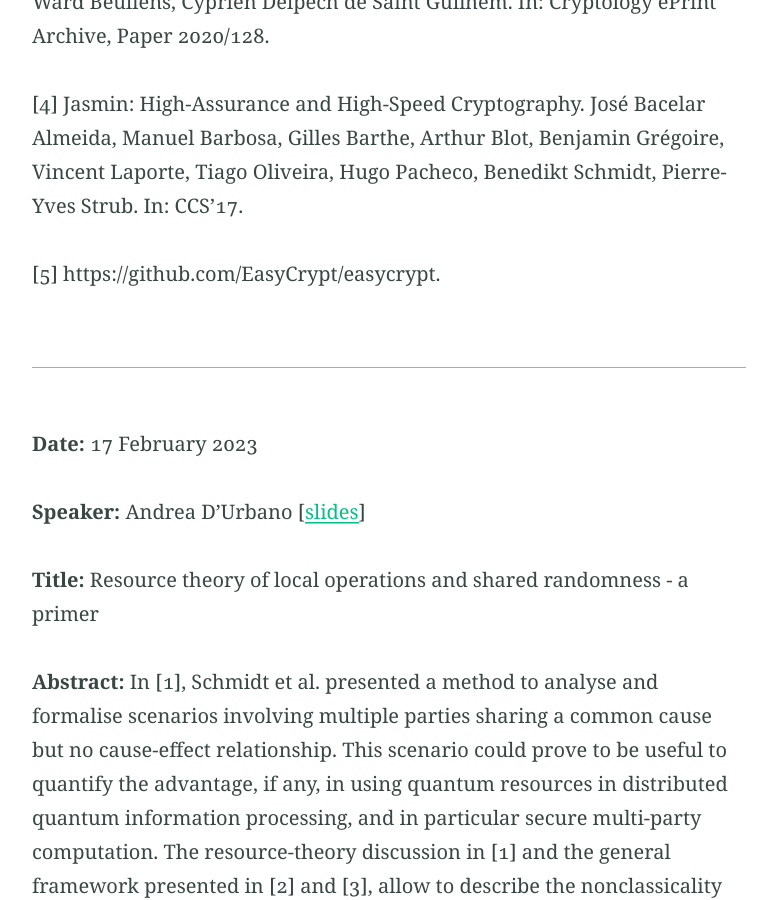
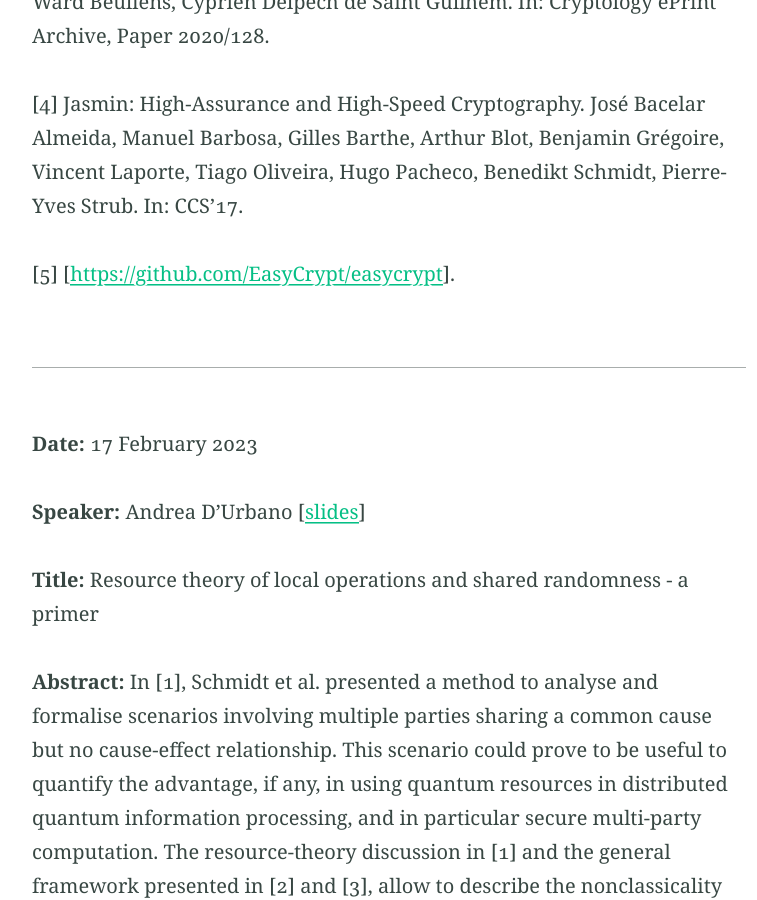
Before and after one commit to quantum-um/quantum-um.github.io, a Jekyll site: the page built from seminars.md, in a window 1280 px wide and 900 px high, scrolled down 4045 px. Shown: the whole window, without its empty margins (251-1008 px from the left). Built offline with Jekyll 4.4.1, drawn with Linux system fonts in a browser that asks for light colours; part of the change alters nothing that is shown.

Commit message:
put link reference talk 24/2

```diff
--- a/seminars.md
+++ b/seminars.md
@@ -101,7 +101,7 @@ proofs over these concrete implementations instead of proofs over a theoretical
 
 [4] Jasmin: High-Assurance and High-Speed Cryptography. José Bacelar Almeida, Manuel Barbosa, Gilles Barthe, Arthur Blot, Benjamin Grégoire, Vincent Laporte, Tiago Oliveira, Hugo Pacheco, Benedikt Schmidt, Pierre-Yves Strub. In: CCS’17.
 
-[5] https://github.com/EasyCrypt/easycrypt.
+[5] [[https://github.com/EasyCrypt/easycrypt](https://github.com/EasyCrypt/easycrypt)].
 
 ---
 
```
